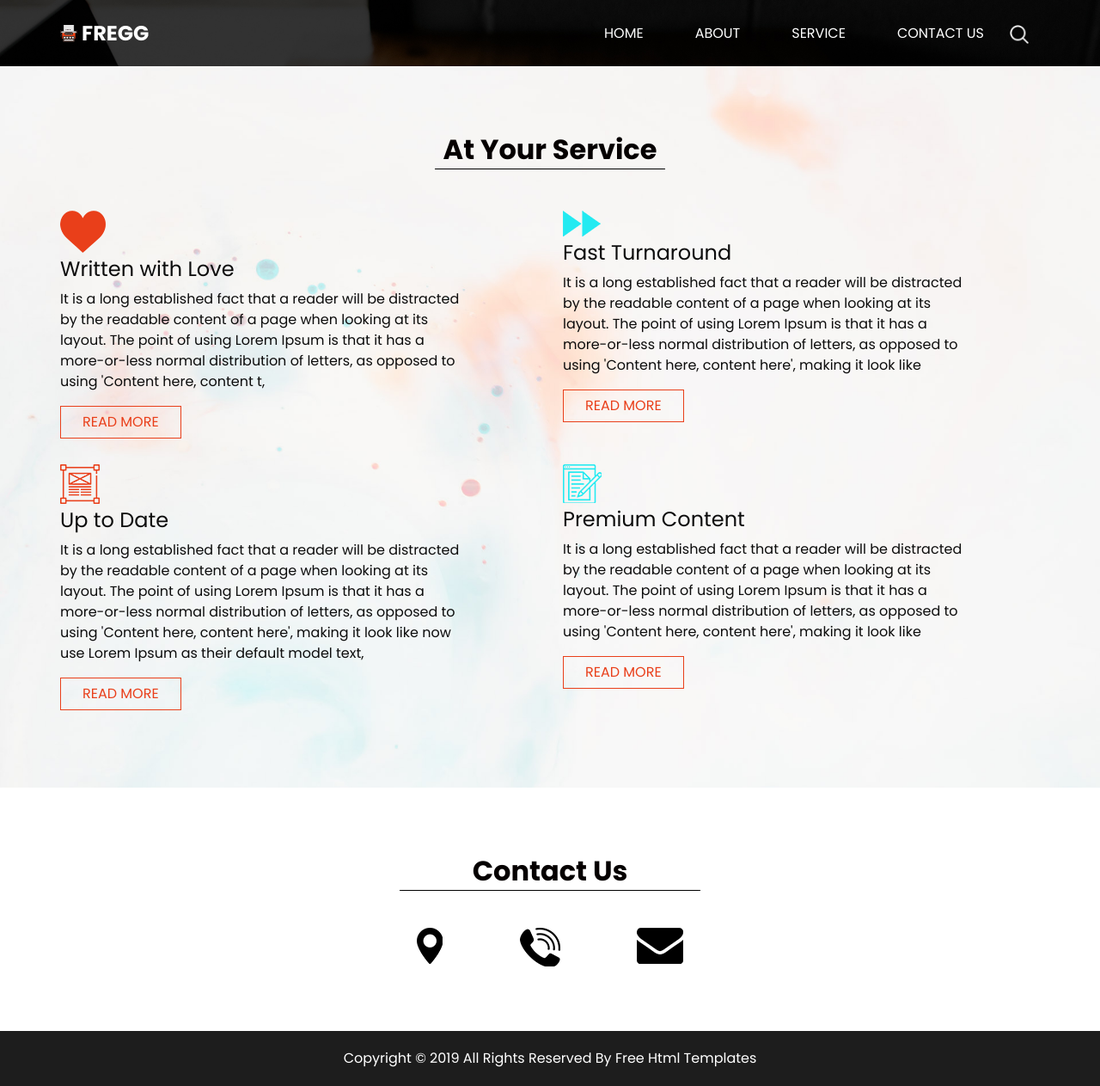
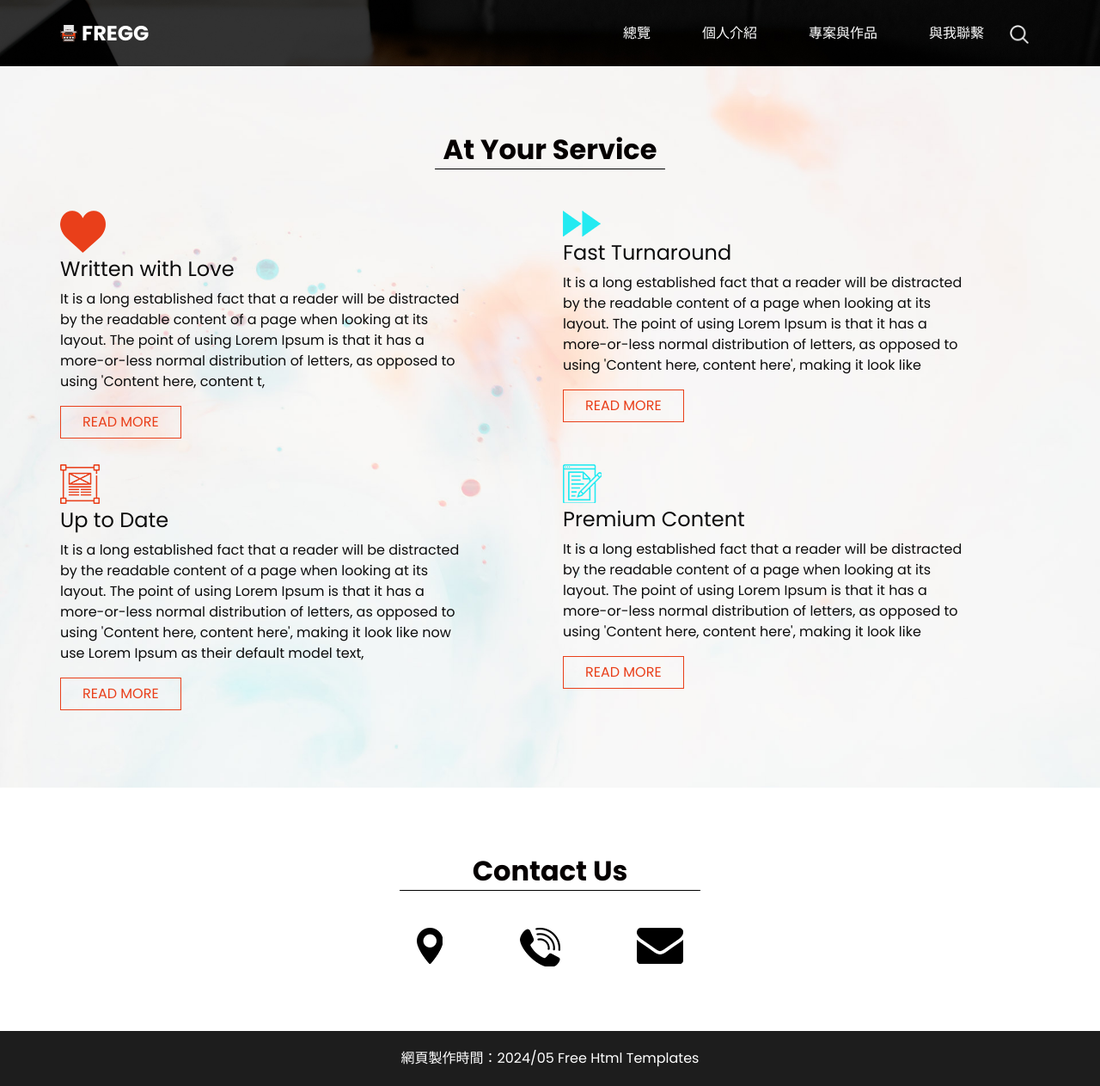
Before and after one commit to VinceChen7/VinceChen7.github.io, a plain HTML site: page 專案與作品.html in a window 1280 px wide. Shown: the whole page at 86% size. Drawn offline with nearby package versions, Linux system fonts and the light colour scheme.

Commit message:
Update 專案與作品.html

```diff
--- a/專案與作品.html
+++ b/專案與作品.html
@@ -12,7 +12,7 @@
   <meta name="description" content="" />
   <meta name="author" content="" />
 
-  <title>Fregg</title>
+  <title>Vince的簡歷</title>
 
   <!-- slider stylesheet -->
   <link rel="stylesheet" type="text/css"
@@ -53,16 +53,16 @@
             <div class="d-flex ml-auto flex-column flex-lg-row align-items-center">
               <ul class="navbar-nav  ">
                 <li class="nav-item ">
-                  <a class="nav-link" href="index.html">Home <span class="sr-only">(current)</span></a>
+                  <a class="nav-link" href="index.html">總覽 <span class="sr-only">(current)</span></a>
                 </li>
                 <li class="nav-item">
-                  <a class="nav-link" href="個人介紹.html"> About </a>
+                  <a class="nav-link" href="個人介紹.html"> 個人介紹 </a>
                 </li>
                 <li class="nav-item active">
-                  <a class="nav-link" href="專案與作品.html"> Service </a>
+                  <a class="nav-link" href="專案與作品.html"> 專案與作品 </a>
                 </li>
                 <li class="nav-item">
-                  <a class="nav-link" href="與我聯繫.html">Contact us</a>
+                  <a class="nav-link" href="與我聯繫.html">與我聯繫</a>
                 </li>
               </ul>
               <form class="form-inline">
@@ -210,7 +210,7 @@
   <!-- footer section -->
   <section class="container-fluid footer_section">
     <p>
-      Copyright &copy; 2019 All Rights Reserved By
+      網頁製作時間：2024/05
       <a href="https://html.design/">Free Html Templates</a>
     </p>
   </section>
```
